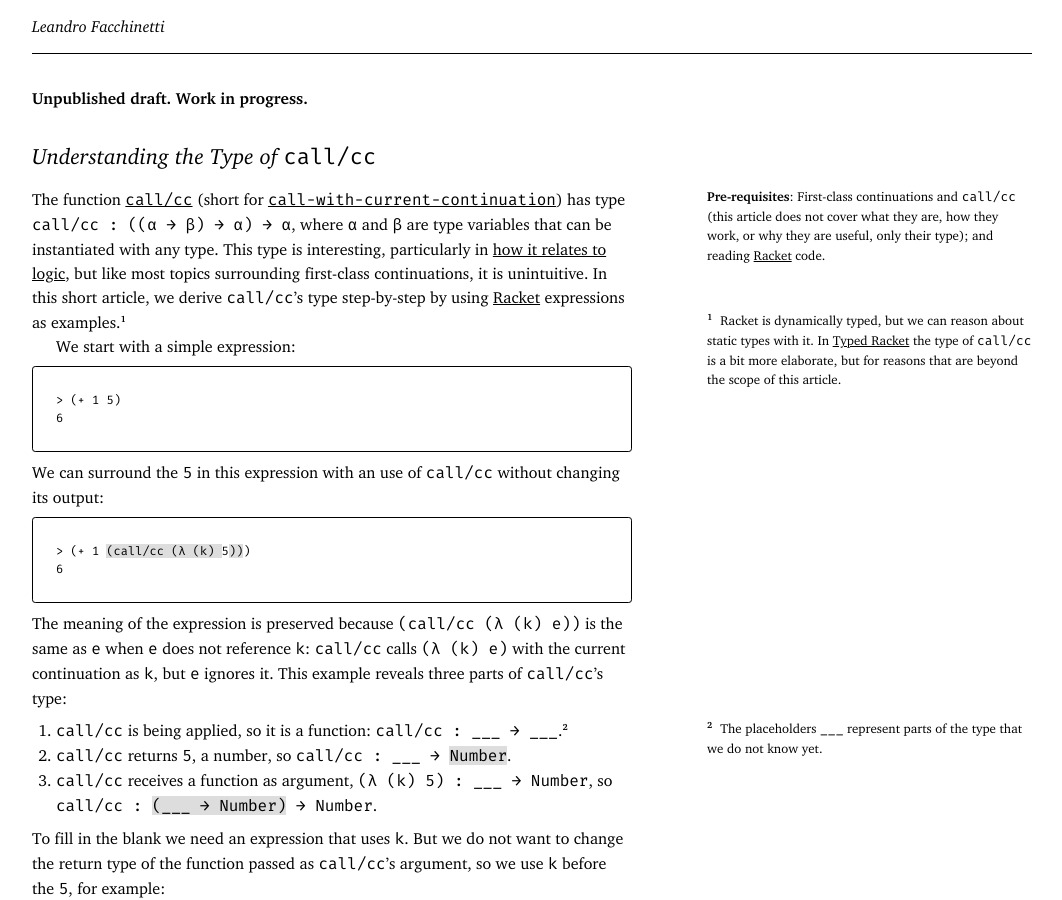
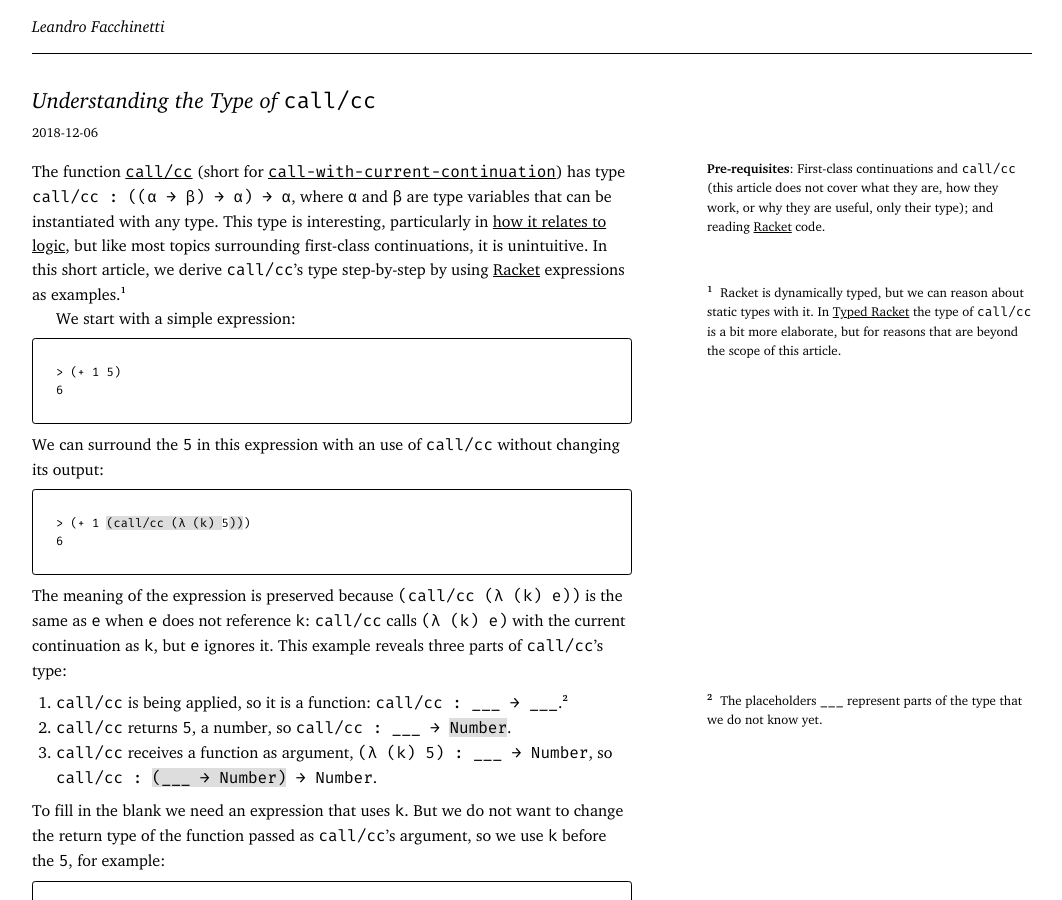
Before and after one commit to leafac/leafac.com, a Jekyll site: the page built from prose/understanding-the-type-of-call-cc/index.md, in a window 1280 px wide and 900 px high. Shown: the whole window, without its empty margins (108-1170 px from the left). Built offline with Jekyll 4.4.1, drawn with Linux system fonts in a browser that asks for light colours.

Commit message:
Add date

```diff
--- a/prose/understanding-the-type-of-call-cc/index.md
+++ b/prose/understanding-the-type-of-call-cc/index.md
@@ -1,7 +1,7 @@
 ---
 layout: default
 title: "Understanding the Type of `call/cc`"
-draft: true
+date: 2018-12-06
 ---
 
 <aside markdown="1">
```
